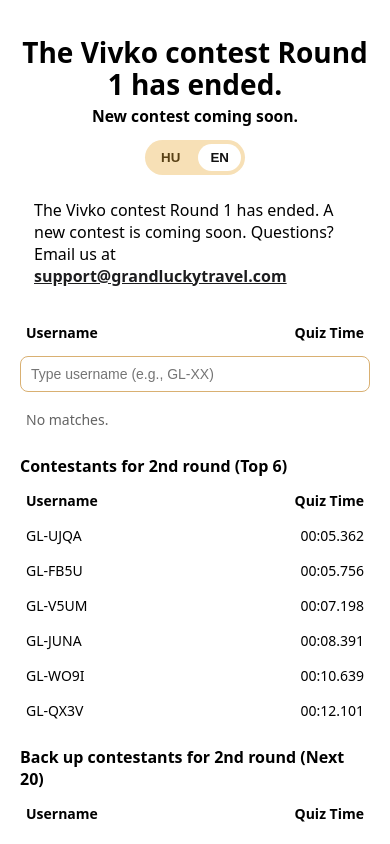
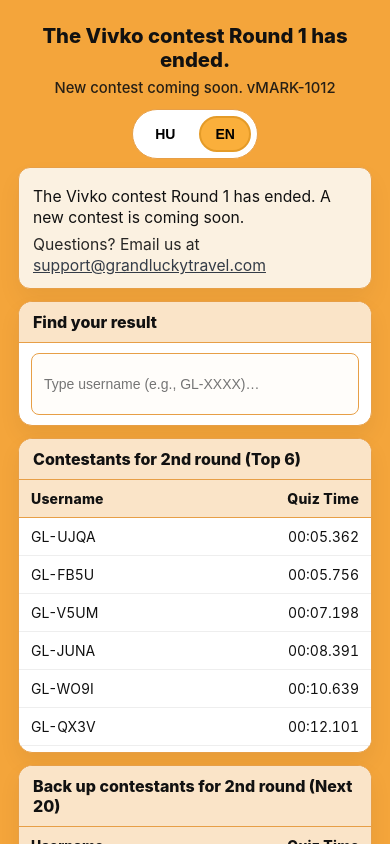
Before and after one commit to Runnerrander/grandlucky-quiz, a Next.js app: page / in a window 390 px wide. Shown: the top 844 px of the page. Built offline with nearby package versions, Linux system fonts and the light colour scheme.

Commit message:
results: restore desktop/mobile layout, include JSA9/MQUG, add vMARK-1012

```diff
--- a/pages/index.js
+++ b/pages/index.js
@@ -2,329 +2,319 @@
 import Head from "next/head";
 import { useMemo, useState } from "react";
 
-/**
- * Single source of truth for finishers (username + display time).
- * Top 6 and Next 20 are derived by username so all three lists stay in sync.
- */
-const ALL = [
-  { username: "GL-UJQA", time: "00:05.362" },
-  { username: "GL-FB5U", time: "00:05.756" },
-  { username: "GL-V5UM", time: "00:07.198" },
-  { username: "GL-JUNA", time: "00:08.391" },
-  { username: "GL-WO9I", time: "00:10.639" },
-  { username: "GL-QX3V", time: "00:12.101" },
-
-  // Next 20 (add the rest you want visible here to complete your 20)
-  { username: "GL-OVEN", time: "00:22.459" },
-  { username: "GL-JCWO", time: "00:22.597" },
-  { username: "GL-NCAD", time: "00:25.069" },
-  { username: "GL-6X2U", time: "00:26.767" },
-  { username: "GL-ANN7", time: "00:26.788" },
-  { username: "GL-IFNC", time: "00:28.143" },
-  { username: "GL-PSKY", time: "00:29.851" },
-  { username: "GL-KKHC", time: "00:30.735" },
-  { username: "GL-PWIQ", time: "00:40.077" },
-  { username: "GL-GAZT", time: "00:39.230" },
-  { username: "GL-Q6QJ", time: "00:39.619" },
-
-  // Others (sample — include as many as you want to show)
-  { username: "GL-ONCU", time: "00:37.114" },
-  { username: "GL-HUVF", time: "00:38.977" },
-  { username: "GL-VD5B", time: "00:39.139" },
-  { username: "GL-SA2T", time: "00:39.230" },
-  { username: "GL-0KYS", time: "01:01.551" },
-  { username: "GL-LFJT", time: "01:01.245" },
-  { username: "GL-UGER", time: "00:52.418" },
-  { username: "GL-WSXW", time: "00:52.147" },
-  { username: "GL-DIMW", time: "00:55.006" },
-  { username: "GL-ERPN", time: "00:55.603" },
-  { username: "GL-L7MH", time: "01:11.118" },
-  { username: "GL-6VI8", time: "01:11.686" },
-  { username: "GL-ZRXW", time: "01:14.234" },
-  { username: "GL-MDE7", time: "01:14.846" },
-  { username: "GL-KEQD", time: "01:15.804" },
-  { username: "GL-XZJE", time: "01:10.376" },
-  { username: "GL-12I0", time: "02:29.860" },
-  { username: "GL-ORSO", time: "02:06.653" },
-  { username: "GL-ESAX", time: "02:18.995" },
-  { username: "GL-E9XM", time: "01:57.403" },
+/** ---------- DATA (correct >=5 & time_ms > 0) ---------- */
+const TOP6 = [
+  {"username":"GL-UJQA","time_ms":5362},
+  {"username":"GL-FB5U","time_ms":5756},
+  {"username":"GL-V5UM","time_ms":7198},
+  {"username":"GL-JUNA","time_ms":8391},
+  {"username":"GL-WO9I","time_ms":10639},
+  {"username":"GL-QX3V","time_ms":12101}
 ];
 
-const TOP6_USERNAMES = ["GL-UJQA", "GL-FB5U", "GL-V5UM", "GL-JUNA", "GL-WO9I", "GL-QX3V"];
-const NEXT20_USERNAMES = [
-  "GL-OVEN",
-  "GL-JCWO",
-  "GL-NCAD",
-  "GL-6X2U",
-  "GL-ANN7",
-  "GL-IFNC",
-  "GL-PSKY",
-  "GL-KKHC",
-  "GL-PWIQ",
-  "GL-GAZT",
-  "GL-Q6QJ",
-  // add the remaining backup names you want listed here
+const NEXT20 = [
+  {"username":"GL-OVEN","time_ms":22459},
+  {"username":"GL-JCWO","time_ms":22597},
+  {"username":"GL-NCAD","time_ms":25069},
+  {"username":"GL-6X2U","time_ms":26767},
+  {"username":"GL-ANN7","time_ms":26788},
+  {"username":"GL-IFNC","time_ms":28143},
+  {"username":"GL-YGY9","time_ms":28252},
+  {"username":"GL-PSKY","time_ms":29851},
+  {"username":"GL-Z9PW","time_ms":30142},
+  {"username":"GL-KKHC","time_ms":30735},
+  {"username":"GL-SFUR","time_ms":31604},
+  {"username":"GL-P35S","time_ms":32575},
+  {"username":"GL-JJRR","time_ms":32996},
+  {"username":"GL-UAKO","time_ms":33708},
+  {"username":"GL-ERZD","time_ms":33708},
+  {"username":"GL-Y7QF","time_ms":34591},
+  {"username":"GL-TEST","time_ms":34968},
+  {"username":"GL-T1TU","time_ms":35231},
+  {"username":"GL-OTRG","time_ms":35952},
+  {"username":"GL-6L9E","time_ms":36177}
 ];
 
-const byUser = (arr, names) =>
-  names.map((u) => arr.find((r) => r.username === u)).filter(Boolean);
+const OTHERS = [
+  {"username":"GL-ONCU","time_ms":37114},{"username":"GL-HUVF","time_ms":38977},{"username":"GL-VD5B","time_ms":39139},{"username":"GL-GAZT","time_ms":39230},{"username":"GL-Q6QJ","time_ms":39619},{"username":"GL-PWIQ","time_ms":40077},{"username":"GL-CQTA","time_ms":42039},{"username":"GL-B9NC","time_ms":42151},{"username":"GL-4HB6","time_ms":43647},{"username":"GL-ZYLH","time_ms":43675},{"username":"GL-MEKJ","time_ms":43838},{"username":"GL-HOCK","time_ms":44670},{"username":"GL-F5VI","time_ms":45568},{"username":"GL-THCM","time_ms":51204},{"username":"GL-KW6A","time_ms":51331},{"username":"GL-P9BX","time_ms":51464},{"username":"GL-IGMV","time_ms":51550},{"username":"GL-NXJH","time_ms":51886},{"username":"GL-WSXW","time_ms":52147},{"username":"GL-UGER","time_ms":52418},{"username":"GL-PBGA","time_ms":53136},{"username":"GL-DIMW","time_ms":55006},{"username":"GL-OH1J","time_ms":55092},{"username":"GL-6AKS","time_ms":55475},{"username":"GL-ERPN","time_ms":55603},
+  {"username":"GL-LFJT","time_ms":61245},{"username":"GL-0KYS","time_ms":61551},{"username":"GL-JDG3","time_ms":63072},
+  {"username":"GL-MQUG","time_ms":64414},
+  {"username":"GL-LXDL","time_ms":70120},{"username":"GL-ZNAM","time_ms":70323},{"username":"GL-XZJE","time_ms":70376},{"username":"GL-L7MH","time_ms":71118},
+  {"username":"GL-6VI8","time_ms":71686},
+  {"username":"GL-HABY","time_ms":72711},
+  {"username":"GL-2RPL","time_ms":73680},{"username":"GL-ZRXW","time_ms":74234},{"username":"GL-MDE7","time_ms":74846},{"username":"GL-KEQD","time_ms":75804},{"username":"GL-KG6X","time_ms":76244},{"username":"GL-OA7O","time_ms":76787},{"username":"GL-GCAH","time_ms":76961},{"username":"GL-DFWD","time_ms":78498},{"username":"GL-R8SP","time_ms":80811},{"username":"GL-U4HU","time_ms":81166},{"username":"GL-ZBUX","time_ms":86818},{"username":"GL-SKWJ","time_ms":88877},{"username":"GL-G7MM","time_ms":90914},{"username":"GL-KNPL","time_ms":93432},
+  {"username":"GL-D3S5","time_ms":103216},{"username":"GL-5XWQ","time_ms":105621},{"username":"GL-HCNP","time_ms":106663},
+  {"username":"GL-9PVN","time_ms":110606},{"username":"GL-PB9B","time_ms":111820},{"username":"GL-E9XM","time_ms":117403},{"username":"GL-JSA9","time_ms":125788},{"username":"GL-ORSO","time_ms":126653},{"username":"GL-AMFT","time_ms":128346},{"username":"GL-LYMP","time_ms":132258},{"username":"GL-ZLQP","time_ms":134875},{"username":"GL-ESAX","time_ms":138995},{"username":"GL-12I0","time_ms":149860},{"username":"GL-KHBZ","time_ms":151678},{"username":"GL-PUXZ","time_ms":157298},{"username":"GL-GUHH","time_ms":176442},{"username":"GL-PBQM","time_ms":189435},{"username":"GL-L8HB","time_ms":211507},{"username":"qa.091","time_ms":212204},{"username":"GL-LT9B","time_ms":225765},{"username":"GL-UUFQ","time_ms":231437},{"username":"GL-YWZP","time_ms":233971},{"username":"GL-E8YO","time_ms":247502},{"username":"GL-225U","time_ms":284724},{"username":"GL-6QRH","time_ms":290891},{"username":"GL-GOIS","time_ms":359008},{"username":"GL-VH35","time_ms":449747}
+];
 
-const normalize = (s) =>
-  (s || "")
-    .toString()
-    .trim()
-    .toUpperCase()
-    .replace(/\s+/g, "")
-    .replace(/–|—/g, "-");
-
-const COPY = {
+/** ---------- I18N ---------- */
+const STR = {
   en: {
-    pageTitle: "GrandLucky Travel — Results",
-    title: "The Vivko contest Round 1 has ended.",
-    subtitle: "New contest coming soon.",
-    banner:
-      "The Vivko contest Round 1 has ended. A new contest is coming soon.",
-    questions: "Questions? Email us at",
-    searchPlaceholder: "Type username (e.g., GL-XX)",
-    top6: "Contestants for 2nd round (Top 6)",
-    next20: "Back up contestants for 2nd round (Next 20)",
-    others: "All other registered (this table is searchable)",
+    heroTitle: "The Vivko contest Round 1 has ended.",
+    heroSub: "New contest coming soon. vMARK-1012",
+    infoP: "The Vivko contest Round 1 has ended. A new contest is coming soon.",
+    contact: "Questions? Email us at",
+    find: "Find your result",
+    searchPh: "Type username (e.g., GL-XXXX)…",
     username: "Username",
-    quizTime: "Quiz Time",
+    time: "Quiz Time",
+    group: "Group",
+    gTop: "Top 6",
+    gBackups: "Backups",
+    gOthers: "Others",
+    s1: "Contestants for 2nd round (Top 6)",
+    s2: "Back up contestants for 2nd round (Next 20)",
+    s3: "All other registered (this table is searchable)",
+    noMatches: "No matches.",
+    noResults: "No results."
   },
   hu: {
-    pageTitle: "GrandLucky Travel — Eredmények",
-    title: "A Vivkó nyereményjáték 1. fordulója lezárult.",
-    subtitle: "Hamarosan új játék indul.",
-    banner:
-      "A Vivkó nyereményjáték első fordulója lezárult. Hamarosan új játék indul.",
-    questions: "Kérdés esetén írj nekünk:",
-    searchPlaceholder: "Írd be a felhasználónevet (pl. GL-XX)",
-    top6: "2. forduló versenyzői (Top 6)",
-    next20: "Tartalék versenyzők (Következő 20)",
-    others: "Többi regisztrált (ez a tábla kereshető)",
+    heroTitle: "A Vivkó nyereményjáték 1. fordulója lezárult.",
+    heroSub: "Hamarosan új játék indul. vMARK-1012",
+    infoP: "A Vivkó nyereményjáték első fordulója lezárult. Hamarosan új játék indul.",
+    contact: "Kérdés esetén írj nekünk:",
+    find: "Keresd meg az eredményed",
+    searchPh: "Írd be a felhasználónevet (pl. GL-XXXX)…",
     username: "Felhasználónév",
-    quizTime: "Kvízidő",
-  },
+    time: "Kvízidő",
+    group: "Csoport",
+    gTop: "Top 6",
+    gBackups: "Tartalékok",
+    gOthers: "Egyéb",
+    s1: "2. forduló versenyzői (Top 6)",
+    s2: "Tartalék versenyzők (Következő 20)",
+    s3: "Többi regisztrált (ez a tábla kereshető)",
+    noMatches: "Nincs találat.",
+    noResults: "Nincs eredmény."
+  }
 };
 
-export default function ResultsPage() {
+/** ---------- SEARCH HELPERS ---------- */
+const norm = (s) => (s || "").toString().trim().toUpperCase().replace(/\s+/g, "");
+const normalizeUsername = (u) =>
+  norm(u).replace(/^GL-/, "GL").replace(/^GL(?=[A-Z0-9]{4}$)/, "GL-");
+
+// Levenshtein distance <= 1
+function lev1(a, b) {
+  if (a === b) return true;
+  const la = a.length, lb = b.length;
+  if (Math.abs(la - lb) > 1) return false;
+  let i = 0, j = 0, edits = 0;
+  while (i < la && j < lb) {
+    if (a[i] === b[j]) { i++; j++; continue; }
+    if (++edits > 1) return false;
+    if (la > lb) i++; else if (lb > la) j++; else { i++; j++; }
+  }
+  if (i < la || j < lb) edits++;
+  return edits <= 1;
+}
+function includesOrFuzzy(hay, needle) {
+  if (!needle) return true;
+  if (hay.includes(needle)) return true;
+  const H = [hay, hay.replace(/^GL-/, "")];
+  const N = [needle, needle.replace(/^GL-/, "")];
+  for (const h of H) for (const n of N) if (lev1(h, n)) return true;
+  return false;
+}
+function formatMs(ms) {
+  const t = Math.max(0, Math.floor(ms || 0));
+  const mm = String(Math.floor(t / 60000)).padStart(2, "0");
+  const ss = String(Math.floor((t % 60000) / 1000)).padStart(2, "0");
+  const mmm = String(t % 1000).padStart(3, "0");
+  return `${mm}:${ss}.${mmm}`;
+}
+
+/** ---------- UI ---------- */
+function RowSection({ title, items, searchable = false, dict }) {
+  const [q, setQ] = useState("");
+  const filtered = useMemo(() => {
+    if (!searchable || !q) return items;
+    const needle = normalizeUsername(q);
+    return items.filter((r) => includesOrFuzzy(normalizeUsername(r.username), needle));
+  }, [items, q, searchable]);
+
+  return (
+    <section className="section">
+      <div className="sectionHeaderBar">{title}</div>
+
+      {searchable && (
+        <div className="sectionHeader">
+          <input
+            value={q}
+            onChange={(e) => setQ(e.target.value)}
+            placeholder={dict.searchPh}
+            aria-label={dict.searchPh}
+            className="search"
+          />
+        </div>
+      )}
+
+      <div className={`tableWrap ${searchable ? "tallScroll" : "mediumScroll"}`}>
+        <div className="tableHeader">
+          <div className="cell head">{dict.username}</div>
+          <div className="cell head right">{dict.time}</div>
+        </div>
+
+        {filtered.length === 0 ? (
+          <div className="emptyRow">{dict.noResults}</div>
+        ) : (
+          filtered.map((r) => (
+            <div key={r.username} className="tableRow">
+              <div className="cell user">{r.username}</div>
+              <div className="cell time right">{formatMs(r.time_ms)}</div>
+            </div>
+          ))
+        )}
+      </div>
+    </section>
+  );
+}
+
+function GlobalSearch({ top6, next20, others, dict }) {
+  const [q, setQ] = useState("");
+  const all = useMemo(() => {
+    const tag = (arr, group) => arr.map((x) => ({ ...x, group }));
+    return [...tag(top6, dict.gTop), ...tag(next20, dict.gBackups), ...tag(others, dict.gOthers)];
+  }, [top6, next20, others, dict]);
+
+  const results = useMemo(() => {
+    const needle = normalizeUsername(q);
+    if (!needle) return [];
+    return all.filter((x) => includesOrFuzzy(normalizeUsername(x.username), needle)).slice(0, 50);
+  }, [all, q]);
+
+  return (
+    <section className="section">
+      <div className="sectionHeaderBar">{dict.find}</div>
+      <div className="sectionHeader">
+        <input
+          value={q}
+          onChange={(e) => setQ(e.target.value)}
+          placeholder={dict.searchPh}
+          aria-label={dict.searchPh}
+          className="search"
+        />
+      </div>
+
+      {q && (
+        <div className="tableWrap">
+          <div className="tableHeader three">
+            <div className="cell head">{dict.username}</div>
+            <div className="cell head right">{dict.time}</div>
+            <div className="cell head">{dict.group}</div>
+          </div>
+          {results.length === 0 ? (
+            <div className="emptyRow">{dict.noMatches}</div>
+          ) : (
+            results.map((r) => (
+              <div key={`${r.username}-${r.group}`} className="tableRow three">
+                <div className="cell">{r.username}</div>
+                <div className="cell right">{formatMs(r.time_ms)}</div>
+                <div className="cell">{r.group}</div>
+              </div>
+            ))
+          )}
+        </div>
+      )}
+    </section>
+  );
+}
+
+/** ---------- PAGE ---------- */
+export default function IndexPage() {
   const [lang, setLang] = useState("en");
-  const [query, setQuery] = useState("");
-  const [queryOthers, setQueryOthers] = useState("");
-
-  const t = COPY[lang];
-
-  const TOP6 = useMemo(() => byUser(ALL, TOP6_USERNAMES), []);
-  const NEXT20 = useMemo(() => byUser(ALL, NEXT20_USERNAMES), []);
-  const OTHERS = useMemo(() => {
-    const picked = new Set([...TOP6, ...NEXT20].map((r) => r.username));
-    return ALL.filter((r) => !picked.has(r.username));
-  }, [TOP6, NEXT20]);
-
-  const searchHit = useMemo(() => {
-    const q = normalize(query);
-    if (!q) return null;
-    return ALL.find((r) => normalize(r.username) === q) || null;
-  }, [query]);
-
-  const filteredOthers = useMemo(() => {
-    const q = normalize(queryOthers);
-    if (!q) return OTHERS;
-    return OTHERS.filter((r) => normalize(r.username).includes(q));
-  }, [OTHERS, queryOthers]);
+  const dict = STR[lang];
 
   return (
     <>
       <Head>
-        <title>{t.pageTitle}</title>
+        <title>GrandLucky Travel — Results</title>
         <meta name="viewport" content="width=device-width, initial-scale=1" />
       </Head>
 
-      <main className="page">
+      {/* Theme */}
+      <style jsx global>{`
+        :root{
+          --page-yellow:#F4A53B; /* payment-page yellow */
+          --accent:#faaf3b;
+          --ink:#111;
+          --muted:rgba(0,0,0,0.72);
+          --border:#e79f47;
+          --card:#fff;
+          --thead:#fae4c8;         /* beige bar */
+          --row-sep:#eee;
+        }
+        html,body{ background:var(--page-yellow); color:var(--ink); }
+        a{ color:#1f2937; }
+      `}</style>
+
+      <main className="main">
         <header className="hero">
-          <h1 className="title">{t.title}</h1>
-          <p className="sub">{t.subtitle}</p>
-
-          <div className="lang">
-            <button
-              aria-pressed={lang === "hu"}
-              className={lang === "hu" ? "on" : ""}
-              onClick={() => setLang("hu")}
-            >
-              HU
-            </button>
-            <button
-              aria-pressed={lang === "en"}
-              className={lang === "en" ? "on" : ""}
-              onClick={() => setLang("en")}
-            >
-              EN
-            </button>
+          <h1 className="h1">{dict.heroTitle}</h1>
+          <p className="sub">{dict.heroSub}</p>
+          <div className="langSwitch">
+            <button onClick={() => setLang("hu")} className={`langBtn ${lang==="hu"?"active":""}`}>HU</button>
+            <button onClick={() => setLang("en")} className={`langBtn ${lang==="en"?"active":""}`}>EN</button>
           </div>
         </header>
 
-        <section className="banner">
-          <span>{t.banner} </span>
-          <span>
-            {t.questions}{" "}
-            <a href="mailto:support@grandluckytravel.com">
-              support@grandluckytravel.com
-            </a>
-          </span>
+        <section className="infoCard">
+          <p style={{ margin: "6px 0" }}>{dict.infoP}</p>
+          <p style={{ margin: 0, opacity: 0.9 }}>
+            {dict.contact} <a href="mailto:support@grandluckytravel.com">support@grandluckytravel.com</a>
+          </p>
         </section>
 
-        {/* Find your result (single hit row like the orange page) */}
-        <section className="block">
-          <div className="row head">
-            <div className="cell head">{t.username}</div>
-            <div className="cell head right">{t.quizTime}</div>
-          </div>
-
-          <input
-            className="input"
-            type="text"
-            value={query}
-            onChange={(e) => setQuery(e.target.value)}
-            placeholder={t.searchPlaceholder}
-            aria-label={t.searchPlaceholder}
-          />
-
-          <div className="row">
-            {searchHit ? (
-              <>
-                <div className="cell">{searchHit.username}</div>
-                <div className="cell right">{searchHit.time}</div>
-              </>
-            ) : (
-              <div className="cell muted">No matches.</div>
-            )}
-          </div>
-        </section>
-
-        {/* Top 6 */}
-        <h3 className="sectionTitle">{t.top6}</h3>
-        <section className="block">
-          <div className="row head">
-            <div className="cell head">{t.username}</div>
-            <div className="cell head right">{t.quizTime}</div>
-          </div>
-          {TOP6.map((r) => (
-            <div className="row" key={`top-${r.username}`}>
-              <div className="cell">{r.username}</div>
-              <div className="cell right">{r.time}</div>
-            </div>
-          ))}
-        </section>
-
-        {/* Next 20 */}
-        <h3 className="sectionTitle">{t.next20}</h3>
-        <section className="block">
-          <div className="row head">
-            <div className="cell head">{t.username}</div>
-            <div className="cell head right">{t.quizTime}</div>
-          </div>
-          {NEXT20.map((r) => (
-            <div className="row" key={`n20-${r.username}`}>
-              <div className="cell">{r.username}</div>
-              <div className="cell right">{r.time}</div>
-            </div>
-          ))}
-        </section>
-
-        {/* All others (searchable table) */}
-        <h3 className="sectionTitle">{t.others}</h3>
-        <input
-          className="input"
-          type="text"
-          value={queryOthers}
-          onChange={(e) => setQueryOthers(e.target.value)}
-          placeholder={t.searchPlaceholder}
-          aria-label={t.searchPlaceholder}
-        />
-        <section className="block">
-          <div className="row head">
-            <div className="cell head">{t.username}</div>
-            <div className="cell head right">{t.quizTime}</div>
-          </div>
-          {filteredOthers.map((r) => (
-            <div className="row" key={`other-${r.username}`}>
-              <div className="cell">{r.username}</div>
-              <div className="cell right">{r.time}</div>
-            </div>
-          ))}
-        </section>
+        <GlobalSearch top6={TOP6} next20={NEXT20} others={OTHERS} dict={dict} />
+        <RowSection title={dict.s1} items={TOP6} dict={dict} />
+        <RowSection title={dict.s2} items={NEXT20} dict={dict} />
+        <RowSection title={dict.s3} items={OTHERS} searchable dict={dict} />
       </main>
 
       <style jsx>{`
-        :root {
-          --bg: #ec9733; /* orange like your working screenshot */
-          --panel: transparent;
-          --ink: #111;
-          --muted: #2b2b2b;
-          --sep: rgba(0, 0, 0, 0.12);
-          --banner: #fdeed9;
-          --banner-border: rgba(0, 0, 0, 0.1);
+        .main{
+          max-width: 1100px;
+          margin: 0 auto;
+          padding: clamp(16px, 4vw, 28px) 10px 56px;
+          font-family: -apple-system, BlinkMacSystemFont, "Segoe UI", Roboto, Inter, "Helvetica Neue", Arial, "Noto Sans";
         }
-        * { box-sizing: border-box; }
-        html, body, .page {
-          margin: 0;
-          padding: 0;
-          background: var(--bg);
-          color: var(--ink);
-          font-family: ui-sans-serif, system-ui, -apple-system, Segoe UI, Roboto,
-            "Helvetica Neue", Arial, "Noto Sans";
-        }
-        .page { padding: 16px 12px 56px; }
-        .hero { text-align: center; }
-        .title {
-          margin: 12px 0 6px;
-          font-size: 28px;
-          font-weight: 800;
-        }
-        .sub { margin: 0 0 12px; font-weight: 600; }
-        .lang {
-          display: inline-flex; gap: 6px; background: #f7e0b6;
-          border-radius: 999px; padding: 4px;
-        }
-        .lang button {
-          border: 0; border-radius: 999px; padding: 6px 12px; background: transparent;
-          font-weight: 700; cursor: pointer; color: #584015;
-        }
-        .lang button.on { background: #fff; color: #111; }
+        .hero{ margin-bottom: 8px; text-align: center; }
+        .h1{ font-size: clamp(20px, 5.2vw, 28px); line-height: 1.2; margin: 0 0 6px; font-weight: 800; }
+        .sub{ font-size: clamp(14px, 3.8vw, 18px); margin: 0; opacity: .9; font-weight: 500; }
 
-        .banner {
-          max-width: 980px; margin: 12px auto 16px; background: var(--banner);
-          border: 1px solid var(--banner-border); border-radius: 8px; padding: 12px 14px;
-        }
-        .banner a { color: #1d1d1f; font-weight: 700; }
+        .langSwitch{ margin-top: 10px; display: inline-flex; gap: 8px; flex-wrap: wrap; background:#fff; padding:6px; border-radius:999px; border:1px solid var(--border); }
+        .langBtn{ padding:8px 14px; border-radius:999px; border:2px solid transparent; background:transparent; font-weight:800; font-size:14px; cursor:pointer; }
+        .langBtn.active{ background: var(--accent); border-color:#e49b28; }
 
-        .sectionTitle {
-          max-width: 980px; margin: 18px auto 6px; font-size: 16px; font-weight: 800;
-        }
-        .block {
-          max-width: 980px; margin: 0 auto 8px; background: var(--panel);
-        }
+        .infoCard{ background:#fbf1e1; border:1px solid var(--border); border-radius:12px; padding:12px 14px; margin-bottom:12px; box-shadow:0 12px 24px rgba(0,0,0,0.05); }
 
-        .row {
-          display: grid; grid-template-columns: 1fr 140px; align-items: center;
-          border-bottom: 1px solid var(--sep);
-        }
-        .row:last-child { border-bottom: 0; }
-        .row.head { font-weight: 800; }
-        .cell { padding: 8px 6px; font-size: 15px; }
-        .right { text-align: right; }
-        .muted { color: #222; opacity: 0.7; }
+        .section{ margin-top:12px; border-radius:14px; overflow:hidden; box-shadow:0 10px 22px rgba(0,0,0,0.06); background:var(--card); border:1px solid var(--border); }
+        .sectionHeaderBar{ background:var(--thead); font-weight:800; padding:10px 14px; border-bottom:1px solid var(--border); }
+        .sectionHeader{ display:flex; justify-content:flex-end; padding:10px 12px; }
+        .search{ width:min(100%, 360px); height:40px; padding:10px 12px; border-radius:8px; border:1px solid var(--border); background:#fffdfa; font-size:14px; }
 
-        .input {
-          width: 100%; max-width: 980px; display: block; margin: 6px auto 10px;
-          height: 36px; padding: 6px 10px; border-radius: 8px; border: 1px solid #d9b072;
-          background: #fff; outline: none; font-size: 14px;
-        }
+        .tableWrap{ padding:0 0 6px; }
+        .mediumScroll{ max-height:320px; overflow-y:auto; }
+        .tallScroll{ max-height:420px; overflow-y:auto; }
 
-        @media (max-width: 520px) {
-          .row { grid-template-columns: 1fr 120px; }
-          .cell { font-size: 14px; }
+        .tableHeader{ position:sticky; top:0; z-index:1; display:grid; grid-template-columns:1fr 160px; background:var(--thead); border-bottom:1px solid var(--border); font-size:13px; letter-spacing:.2px; }
+        .tableHeader.three{ grid-template-columns:1fr 160px 140px; }
+
+        .tableRow{ display:grid; grid-template-columns:1fr 160px; border-bottom:1px solid var(--row-sep); background:#fff; }
+        .tableRow.three{ grid-template-columns:1fr 160px 140px; }
+
+        .cell{ padding:12px 14px; white-space:nowrap; overflow:hidden; text-overflow:ellipsis; }
+        .head{ font-weight:800; }
+        .right{ text-align:right; }
+        .user,.time{ font-variant-numeric: tabular-nums; }
+
+        /* MOBILE PORTRAIT: keep two columns, make time column narrower */
+        @media (max-width: 480px){
+          .tableHeader{ grid-template-columns:1fr 110px; font-size:12px; }
+          .tableHeader.three{ grid-template-columns:1fr 110px 120px; }
+          .tableRow{ grid-template-columns:1fr 110px; }
+          .tableRow.three{ grid-template-columns:1fr 110px 120px; }
+          .cell{ padding:10px 12px; font-size:14px; }
         }
       `}</style>
     </>
```
